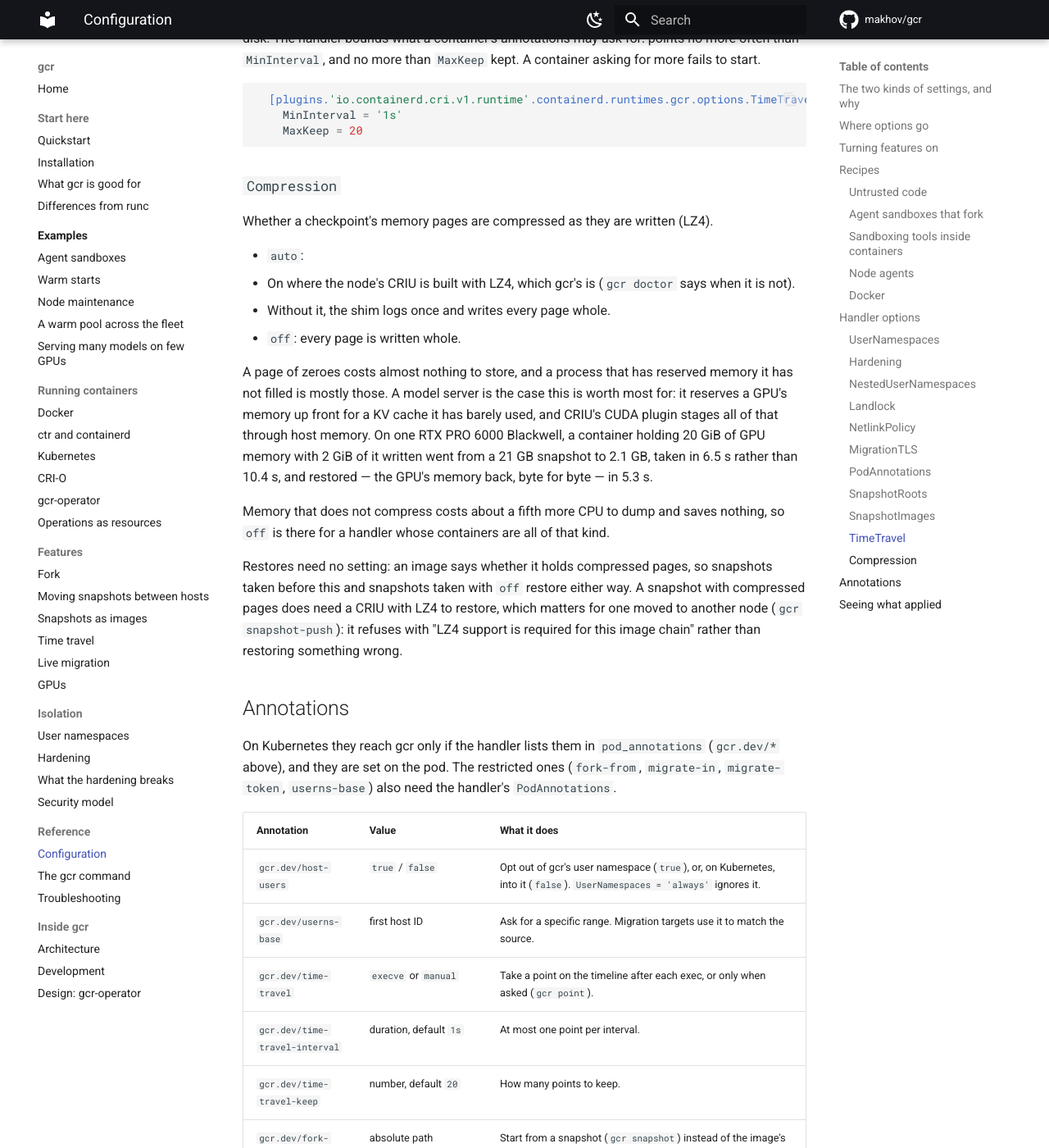
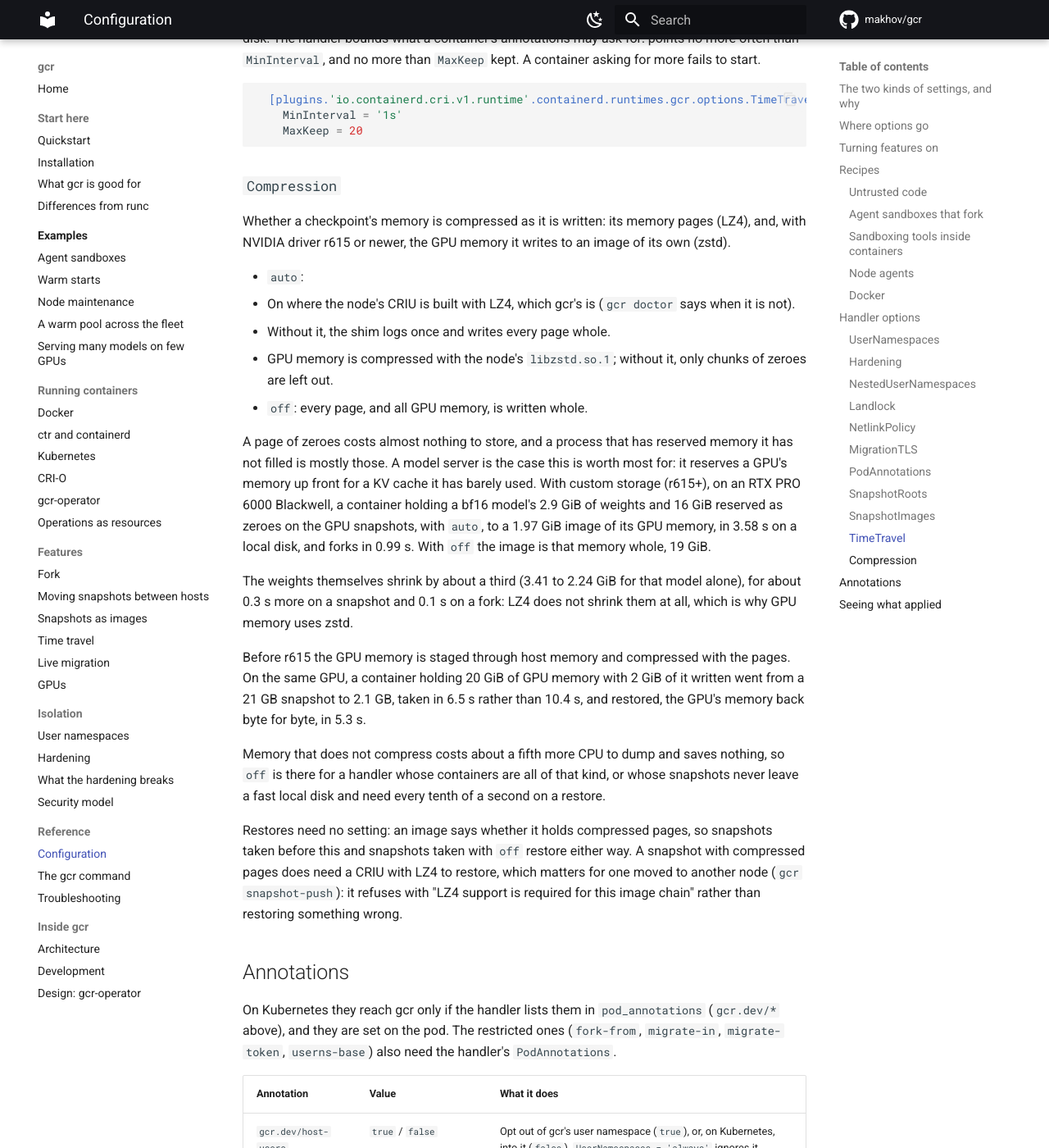
Before and after one commit to makhov/gcr, an MkDocs documentation site: the page built from docs/configuration.md, in a window 1280 px wide and 1400 px high, scrolled down 10213 px. Shown: the whole window at 82% size. Built offline with MkDocs 1.6.1 and Material for MkDocs 9.7.7, drawn with Linux system fonts in a browser that asks for light colours; comment, search, counter and statistics services are not loaded.

Commit message:
CRIU v4.2.1+gcr.5: GPU memory compressed with zstd, zeroes not stored (#130)
* CRIU v4.2.1+gcr.4: GPU memory images compressed with zstd

makhov/criu#8: where CRIU compresses pages, as gcr has it do, GPU memory
in custom storage is compressed too, with the node's libzstd: a bf16
model's image went from 3.41 GiB to 2.24 GiB, for 0.26 s more on a
snapshot and 0.13 s on a fork. docs/gpus.md says so.

* docs: Compression covers GPU memory, which goes through zstd

The handler's Compression setting decides GPU memory's compression too,
with custom storage (r615+): zstd from the node, and chunks of zeroes
left out. docs/configuration.md says what auto and off do to it, with a
model server's case measured, and when off is worth it.

* CRIU v4.2.1+gcr.5: chunks of zeroes are not stored

```diff
--- a/docs/configuration.md
+++ b/docs/configuration.md
@@ -417,27 +417,41 @@ more than `MaxKeep` kept. A container asking for more fails to start.
 
 ### `Compression`
 
-Whether a checkpoint's memory pages are compressed as they are written
-(LZ4).
+Whether a checkpoint's memory is compressed as it is written: its
+memory pages (LZ4), and, with NVIDIA driver r615 or newer, the GPU
+memory it writes to an image of its own (zstd).
 
 - `auto`:
   - On where the node's CRIU is built with LZ4, which gcr's is
     (`gcr doctor` says when it is not).
   - Without it, the shim logs once and writes every page whole.
-- `off`: every page is written whole.
+  - GPU memory is compressed with the node's `libzstd.so.1`; without it,
+    only chunks of zeroes are left out.
+- `off`: every page, and all GPU memory, is written whole.
 
 A page of zeroes costs almost nothing to store, and a process that has
 reserved memory it has not filled is mostly those. A model server is the
 case this is worth most for: it reserves a GPU's memory up front for a
-KV cache it has barely used, and CRIU's CUDA plugin stages all of that
-through host memory. On one RTX PRO 6000 Blackwell, a container holding
-20 GiB of GPU memory with 2 GiB of it written went from a 21 GB snapshot
-to 2.1 GB, taken in 6.5 s rather than 10.4 s, and restored — the GPU's
-memory back, byte for byte — in 5.3 s.
+KV cache it has barely used. With custom storage (r615+), on an RTX PRO
+6000 Blackwell, a container holding a bf16 model's 2.9 GiB of weights
+and 16 GiB reserved as zeroes on the GPU snapshots, with `auto`, to a
+1.97 GiB image of its GPU memory, in 3.58 s on a local disk, and forks in
+0.99 s. With `off` the image is that memory whole, 19 GiB.
+
+The weights themselves shrink by about a third (3.41 to 2.24 GiB for that
+model alone), for about 0.3 s more on a snapshot and 0.1 s on a fork:
+LZ4 does not shrink them at all, which is why GPU memory uses zstd.
+
+Before r615 the GPU memory is staged through host memory and compressed
+with the pages. On the same GPU, a container holding 20 GiB of GPU memory
+with 2 GiB of it written went from a 21 GB snapshot to 2.1 GB, taken in
+6.5 s rather than 10.4 s, and restored, the GPU's memory back byte for
+byte, in 5.3 s.
 
 Memory that does not compress costs about a fifth more CPU to dump and
 saves nothing, so `off` is there for a handler whose containers are all
-of that kind.
+of that kind, or whose snapshots never leave a fast local disk and need
+every tenth of a second on a restore.
 
 Restores need no setting: an image says whether it holds compressed
 pages, so snapshots taken before this and snapshots taken with `off`
```
Also changed, not shown: docs/development.md (+1 -1 lines), docs/getting-started.md (+1 -1 lines), docs/gpus.md (+16 -4 lines), docs/install.md (+1 -1 lines), 1 other file.
